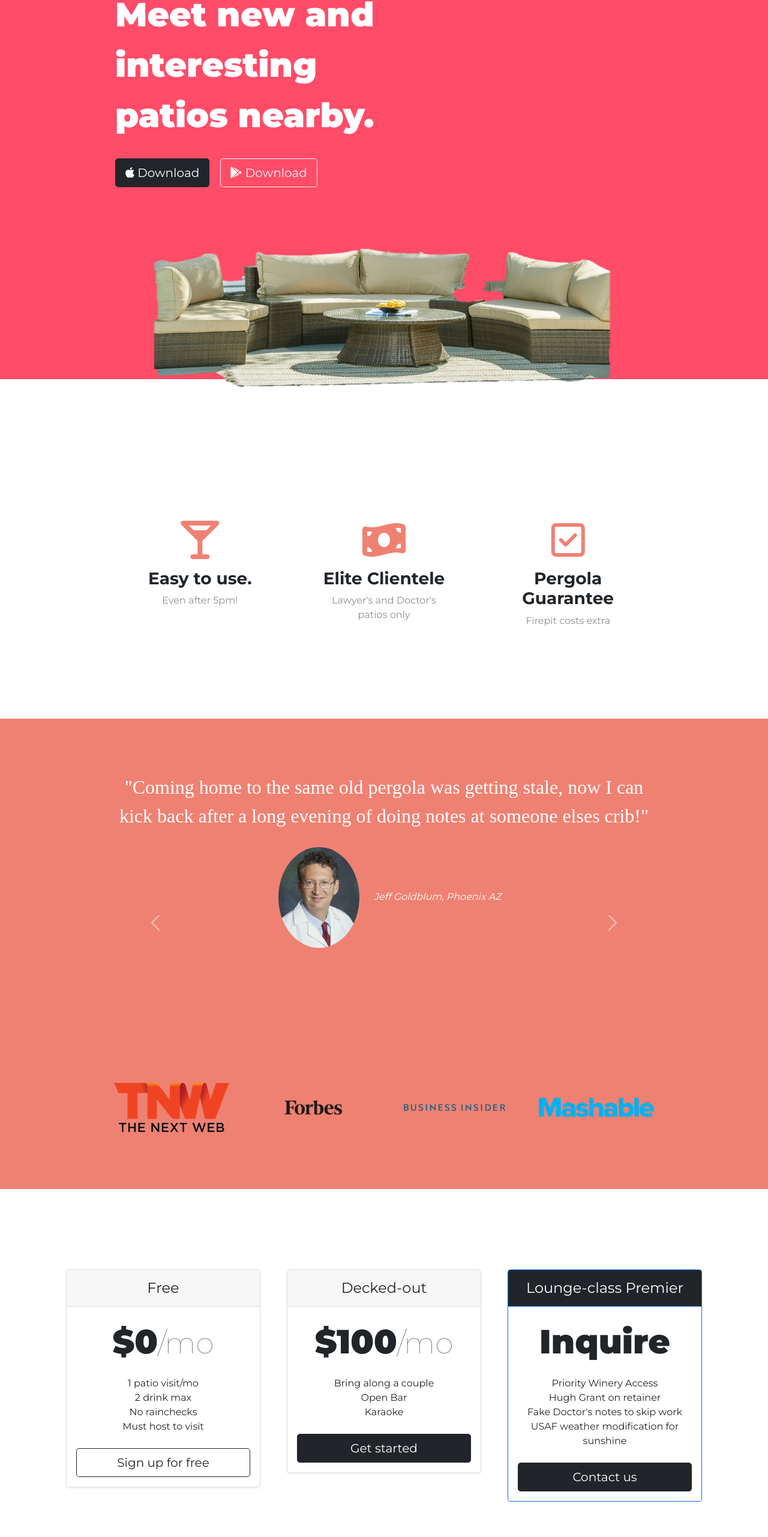
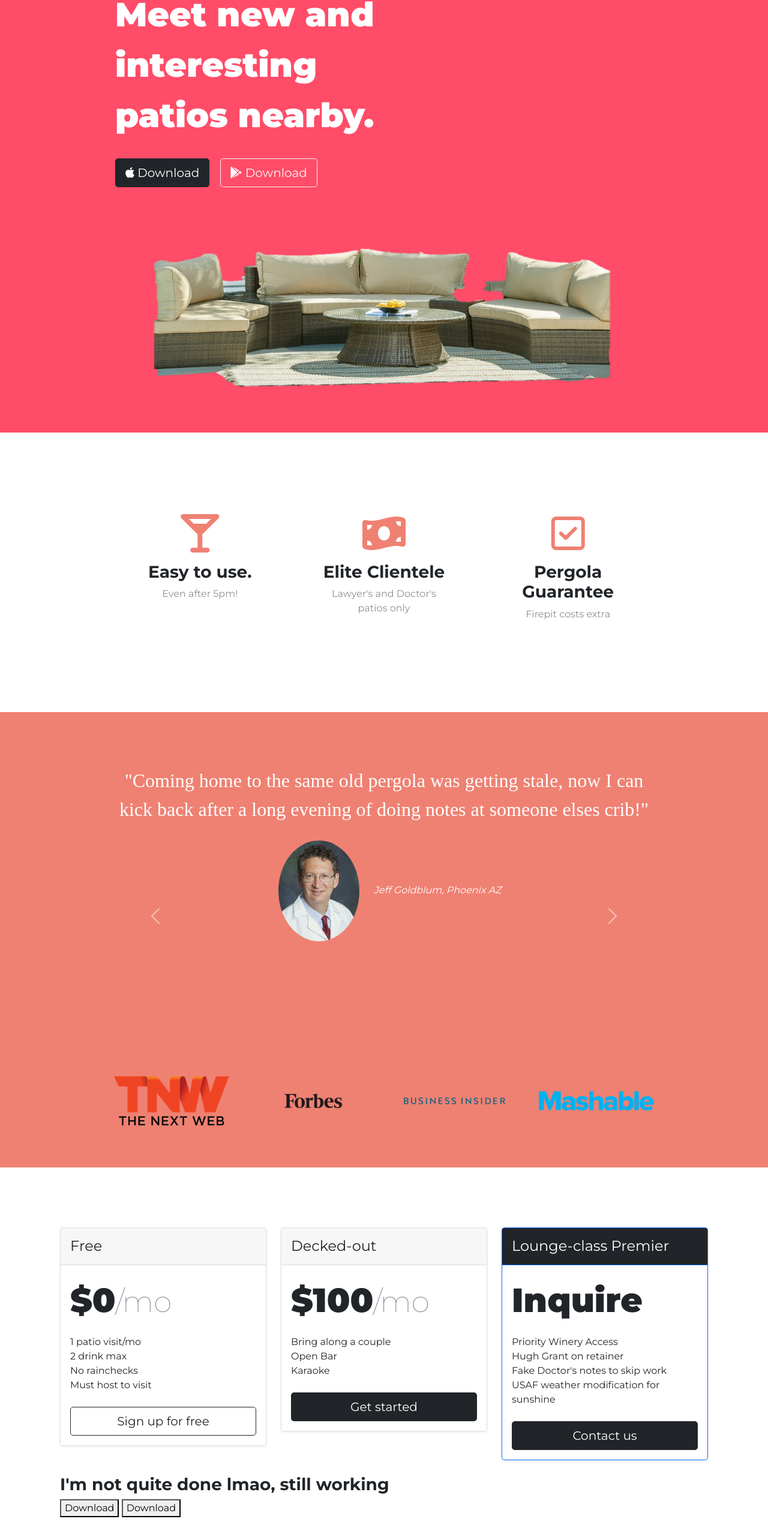
Before and after one commit to turboyagi/PADio, a plain HTML site: page index.html in a window 1280 px wide. Shown: the part 218-2780 px from the top of the page at 60% size. Drawn offline with nearby package versions, Linux system fonts and the light colour scheme.

Commit message:
Add files via upload

```diff
--- a/css/styles.css
+++ b/css/styles.css
@@ -57,26 +57,25 @@ p {
 
 #title {
     background-color: #ff4c68;
-    height: 850px;
+
     color: white;
 }
 
 #mainpatio {
-    position: static;
+    width: 100%;
 
-    width: 100%;
-    height: auto;
 }
+
 
 .container-fluid {
     padding: 3% 15%;
+
 }
 
 
 /* features */
 
 #features {
-    margin-top: 100px;
     padding: 7% 15%;
 }
 
@@ -147,15 +146,14 @@ p {
 }
 
 
-
 /* press */
 
 #press {
     background-color: #ef8172;
     text-align: center;
-    padding-bottom: 3%;
-    position: relative;
-    z-index: -1;
+    padding-bottom: 1%;
+
+
 }
 
 /* pricing */
@@ -166,19 +164,11 @@ p {
 
 #pricing {
     padding: 100px;
-    text-align: center;
-    line-height: 1.5;
-}
-
-.pricebox {
-    padding: 3% 2%;
 }
 
 
 
-.size {
-    font-size: 1.2rem;
-}
+
 
 
 
--- a/index.html
+++ b/index.html
@@ -62,18 +62,11 @@
             Download</button>
         </div>
 
-
-
-
       </div>
-    <div class="row">
       <div>
-        <img id="mainpatio" src="images/patio.png" class="rounded mx-auto d-block" alt="patio">
+        <img id="mainpatio" src="images/patio.png" alt="patio">
       </div>
       </div>
-</div>
-
-
 
 
 </section>
@@ -103,7 +96,9 @@
 
   </section>
 
+
   <!-- Testimonials -->
+
 
             <section id="testimonials">
                 <div id="carol" class="carousel slide" data-ride="false">
@@ -122,15 +117,17 @@
                       <em>Roger Moore, </em> <strong class="l007"> [location redacted]</strong>
                     </div>
                   </div>
-      <a class="carousel-control-prev arroes" href="#carol" role="button" data-slide="prev">
+                  <a class="carousel-control-prev arroes" href="#carol" role="button" data-bs-slide="prev">
                     <span class="carousel-control-prev-icon" aria-hidden="true"></span>
                     <span class="sr-only">Previous</span>
                   </a>
-      <a class="carousel-control-next" href="#carol" role="button" data-slide="next">
+                  <a class="carousel-control-next" href="#carol" role="button" data-bs-slide="next">
                     <span class="carousel-control-next-icon" aria-hidden="true"></span>
                     <span class="sr-only">Next</span>
                   </a>
                 </div>
+
+
 
   </section>
 
@@ -147,9 +144,6 @@
 
 
   <!-- Pricing -->
-
-
-
 
   <section id="pricing">
     <div class="row">
@@ -210,6 +204,11 @@
 
 
 
+
+
+
+
+
     <!-- Call to Action -->
 
     <section id="cta">
```
Lines whose indentation alone changed are shown as unchanged.
